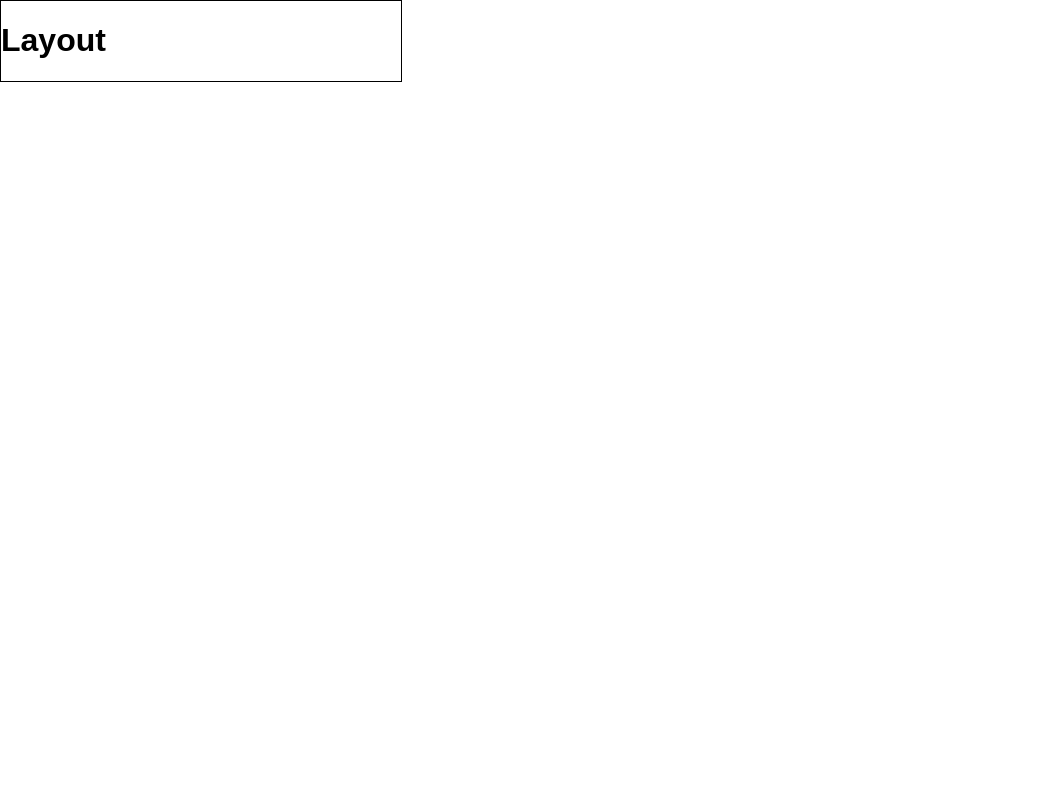
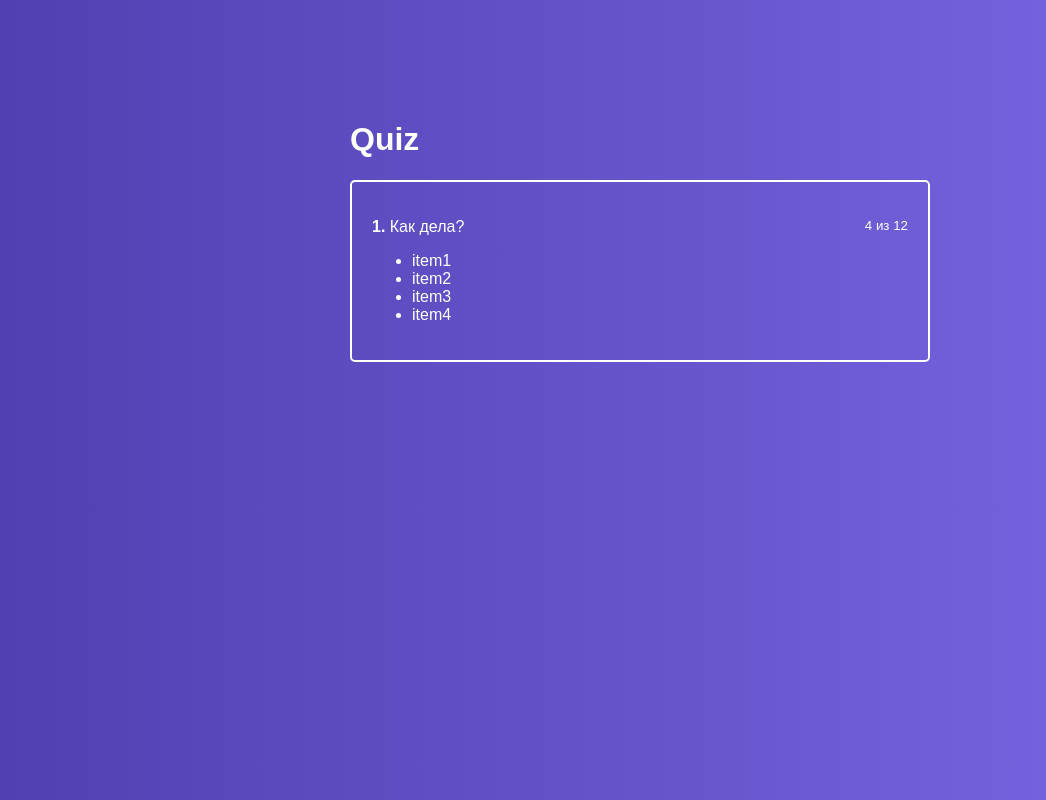
Before and after one commit to Kamesas/reactTOP, a React app: page / in a window 1280 px wide. Shown: the whole page, without its empty margins (0-1046 px from the left). Built offline with nearby package versions, Linux system fonts and the light colour scheme.

Commit message:
added active quize

```diff
--- a/src/App.js
+++ b/src/App.js
@@ -1,13 +1,12 @@
 import React, { Component } from "react";
 import Layout from "./hoc/layout/Layout";
+import Quiz from "./containers/quiz/Quiz";
 
 class App extends Component {
   render() {
     return (
       <Layout>
-        <div style={{ width: 400, border: "1px solid #000" }}>
-          <h1>Layout</h1>
-        </div>
+        <Quiz />
       </Layout>
     );
   }
--- /dev/null
+++ b/src/components/activeQuiz/ActiveQuiz.jsx
@@ -0,0 +1,25 @@
+import React from "react";
+import classes from "./activeQuize.css";
+
+const ActiveQuiz = () => {
+  return (
+    <div className={classes.activeQuize}>
+      <p className={classes.QuizWrapper}>
+        <span>
+          <strong>1. </strong>
+          Как дела?
+        </span>
+
+        <small>4 из 12</small>
+      </p>
+      <ul>
+        <li>item1</li>
+        <li>item2</li>
+        <li>item3</li>
+        <li>item4</li>
+      </ul>
+    </div>
+  );
+};
+
+export default ActiveQuiz;
--- /dev/null
+++ b/src/components/activeQuiz/activeQuize.css
@@ -0,0 +1,19 @@
+.activeQuize {
+  color: #fff;
+  padding: 20px;
+  border: 2px solid #fff;
+  border-radius: 5px;
+  margin: 0 10px;
+  -webkit-box-sizing: border-box;
+          box-sizing: border-box;
+}
+
+.QuizWrapper {
+  display: -webkit-box;
+  display: -ms-flexbox;
+  display: flex;
+  -webkit-box-pack: justify;
+      -ms-flex-pack: justify;
+          justify-content: space-between;
+}
+/*# sourceMappingURL=activeQuize.css.map */
--- /dev/null
+++ b/src/components/activeQuiz/activeQuize.sass
@@ -0,0 +1,11 @@
+.activeQuize
+  color: #fff
+  padding: 20px
+  border: 2px solid #fff
+  border-radius: 5px
+  margin: 0 10px
+  box-sizing: border-box
+
+.QuizWrapper
+  display: flex
+  justify-content: space-between
--- /dev/null
+++ b/src/containers/quiz/Quiz.jsx
@@ -0,0 +1,19 @@
+import React, { Component } from "react";
+import classes from "./quiz.css";
+import ActiveQuiz from "../../components/activeQuiz/ActiveQuiz";
+
+class Quiz extends Component {
+  state = { quiz: [] };
+  render() {
+    return (
+      <div className={classes.Quiz}>
+        <div className={classes.QuizWrapper}>
+          <h1>Quiz</h1>
+          <ActiveQuiz />
+        </div>
+      </div>
+    );
+  }
+}
+
+export default Quiz;
--- /dev/null
+++ b/src/containers/quiz/quiz.css
@@ -0,0 +1,25 @@
+.Quiz {
+  display: -webkit-box;
+  display: -ms-flexbox;
+  display: flex;
+  -webkit-box-pack: center;
+      -ms-flex-pack: center;
+          justify-content: center;
+  padding-top: 100px;
+  -webkit-box-flex: 1;
+      -ms-flex-positive: 1;
+          flex-grow: 1;
+  width: 100%;
+  background: -webkit-gradient(linear, left top, right top, from(#5041b2), to(#7969e6));
+  background: linear-gradient(90deg, #5041b2 0%, #7969e6 100%);
+}
+
+.Quiz h1 {
+  color: #fff;
+  margin-left: 10px;
+}
+
+.QuizWrapper {
+  width: 600px;
+}
+/*# sourceMappingURL=quiz.css.map */
--- /dev/null
+++ b/src/containers/quiz/quiz.sass
@@ -0,0 +1,12 @@
+.Quiz
+  display: flex
+  justify-content: center
+  padding-top: 100px
+  flex-grow: 1
+  width: 100%
+  background: linear-gradient(90deg, #5041b2 0%, #7969e6 100%)
+  h1
+    color: #fff
+    margin-left: 10px
+  &Wrapper
+    width: 600px
```
Also changed, not shown: 2 other files (tests, documents, lock files or other folders).
